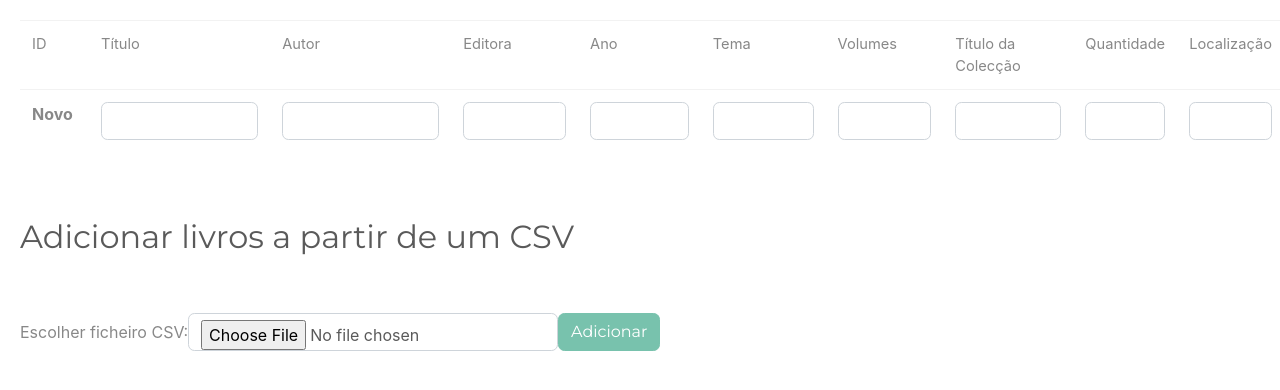
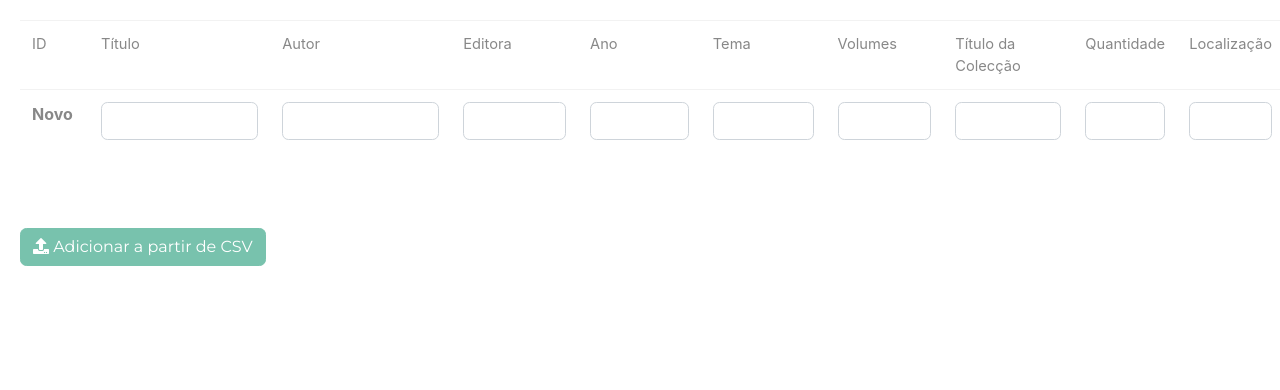
Before and after one commit to ineesalmeida/Biblioteca-Virtual, a Flask app: page /adicionar in a window 1280 px wide; the page is wider, and only the part inside the window is pictured. Shown: the part 290-680 px from the top of that part. Run offline with Flask 2, Linux system fonts and the light colour scheme; data that the repository does not hold is empty; some libraries are stand-ins or nearby versions.

Commit message:
fix import issue; add requiremens.txt

```diff
--- a/app.py
+++ b/app.py
@@ -94,9 +94,19 @@ def import_csv():
             print('No selected file')
             return redirect(request.url)
 
-        filename = secure_filename(file.filename)
-        response = import_books_from_csv(file, filename)
-        return response
+        nao_adicionados = import_books_from_csv(file)
+        alert = {}
+        if nao_adicionados:
+            alert = {
+                "type": "warning",
+                "message": "Os seguintes livros nao foram adicionados: %s." % ", ".join(nao_adicionados),
+            }
+
+        livros = Livro.query.order_by(desc(Livro.id))
+        autores = [autor.nome for autor in Autor.query.all()]
+        editoras = list(set([livro.editora for livro in livros]))
+        return render_template("adicionar_livros.html", livros=livros,
+        alert=alert, autores=autores, editoras=editoras)
     return redirect(request.url)
 
 @app.route('/adicionar', methods=('POST', 'GET'))
@@ -205,10 +215,46 @@ def export_books_to_csv():
     return response
 
 
-def import_books_from_csv(file, filename):
-    with open(file) as csv_file:
-        print(csv_file)
-    return filename
+def import_books_from_csv(file):
+    file_data = file.read().decode("latin-1")
+    csv_data = StringIO(file_data)
+    csvReader = csv.reader(csv_data)
+
+    header = next(csvReader)
+    print(header)
+
+    nao_adicionados = []
+    for row in csvReader:
+        print(row)
+        titulo = row[header.index("titulo")]
+        autor_nome = row[header.index("autor_id")]
+        editora = row[header.index("editora")]
+        ano = row[header.index("ano")]
+        tema = row[header.index("tema")]
+        volumes = row[header.index("volumes")]
+        titulo_coleccao = row[header.index("titulo_coleccao")]
+        quantidade = row[header.index("quantidade")]
+        localizacao = row[header.index("localizacao")]
+
+        if Livro.query.filter_by(titulo=titulo).count() == 0:
+            autor = Autor.autor_a_partir_to_nome(autor_nome)
+            print("Adding a new book...")
+            Livro.criar_novo_livro(
+                titulo=titulo,
+                autor=autor,
+                editora=editora,
+                ano=ano,
+                tema=tema,
+                volumes=volumes,
+                titulo_coleccao=titulo_coleccao,
+                quantidade=quantidade,
+                localizacao=localizacao,
+            )
+        else:
+            nao_adicionados.append(titulo)
+            print("livro ja existe na biblioteca, nao foi adicionado...")
+
+    return nao_adicionados
 
 if __name__ == '__main__':
     import random, threading, webbrowser
--- a/templates/adicionar_livros.html
+++ b/templates/adicionar_livros.html
@@ -98,18 +98,34 @@
         </tbody>
     </table>
 
-    <div style="padding-top:50px; width:100%">
-        <h2>Adicionar livros a partir de um CSV</h2>
-        <br><br>
+    <div style="padding-top: 60px">
+        <button type="button" class="btn btn-primary" data-toggle="modal" data-target="#adicionarCSV"><i class="fas fa-upload"></i> Adicionar a partir de CSV</button>
+    </div>
+
+    <!-- Adicionar CSV modal -->
+    <div class="modal fade" id="adicionarCSV" tabindex="-1" role="dialog" aria-labelledby="adicionarCSVLabel" aria-hidden="true">
+        <div class="modal-dialog" role="document">
+            <div class="modal-content">
+                <div class="modal-header">
+                    <h5 class="modal-title" id="adicionarCSVLabel">Adicionar livros a partir de um CSV</h5>
+                    <button type="button" class="close" data-dismiss="modal" aria-label="Close">
+                        <span aria-hidden="true">&times;</span>
+                    </button>
+                </div>
                 <form action="{{ url_for('import_csv') }}" method="POST" enctype="multipart/form-data" class="form-inline">
+                    <div class="modal-body">
                         <div class="form-group">
                             <label for="files">Escolher ficheiro CSV:</label>
                             <input type="file" id="files" class="form-control" accept=".csv" required name="file"/>
                         </div>
-                <div class="form-group">
+                    </div>
+                    <div class="modal-footer">
+                        <button type="button" class="btn btn-danger" data-dismiss="modal">Cancelar</button>
                         <button type="submit" id="submit-file" class="btn btn-primary">Adicionar</button>
                     </div>
                 </form>
+            </div>
+        </div>
     </div>
 
     <!-- Modal Delete -->
```
Also changed, not shown: requirements.txt (added, +13 -0 lines). Lines whose indentation alone changed are shown as unchanged.
